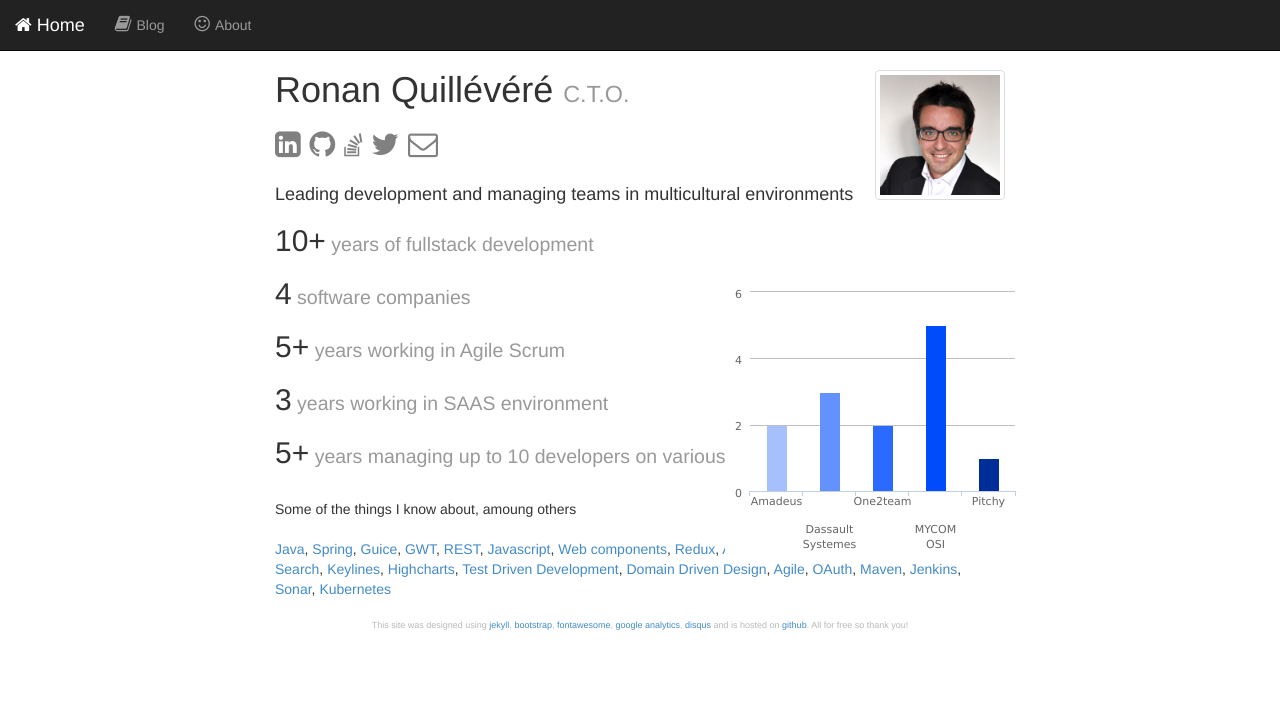
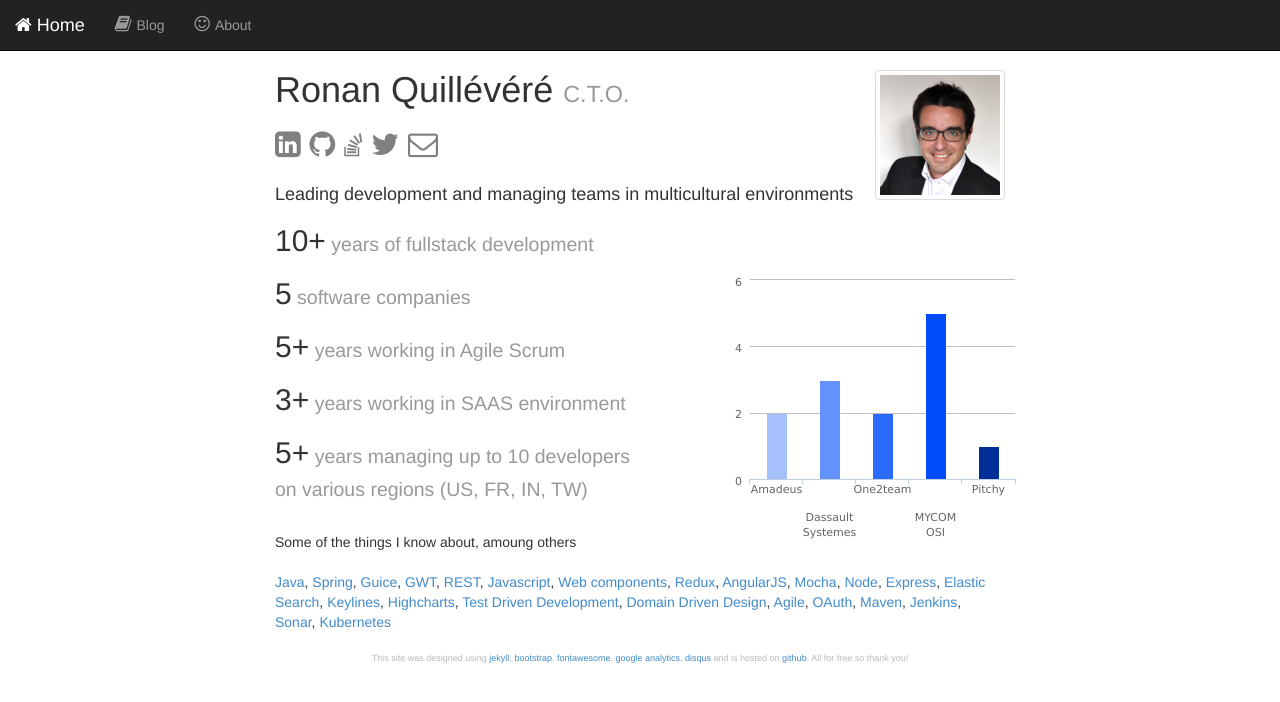
Before and after one commit to ronanquillevere/ronanquillevere.github.io, a Jekyll site: the page built from index.html, in a window 1280 px wide and 945 px high. Shown: the top 702 px of the window. Built offline with Jekyll 4.4.1, drawn with Linux system fonts in a browser that asks for light colours.

Commit message:
update home page

```diff
--- a/css/default.css
+++ b/css/default.css
@@ -162,7 +162,7 @@ nav a:hover i
     width: 300px;
     height: 280px;
     float: right;
-    top: -350px;
+    top: -395px;
     right: 0;
 }
 #chartcontainer {
--- a/index.html
+++ b/index.html
@@ -29,10 +29,10 @@ title: Ronan Quillevere
 	<h4 id="expertise">Leading development and managing teams in multicultural environments</h4>
 
 	<h2>10+<small> years of fullstack development</small></h2>
-	<h2>4<small> software companies</small></h2>
+	<h2>5<small> software companies</small></h2>
 	<h2>5+<small> years working in Agile Scrum</small></h2>
-	<h2>3<small> years working in SAAS environment</small></h2>
-	<h2>5+<small> years managing up to 10 developers on various regions (US, FR, IN, TW)</small></h2> <br>
+	<h2>3+<small> years working in SAAS environment</small></h2>
+	<h2>5+<small> years managing up to 10 developers<br> on various regions (US, FR, IN, TW)</small></h2> <br>
 
 <!--	<div id="chartcontainer">
   		<iframe class="infogram" id="companies" src="//e.infogr.am/mycompanies-94968" width="350" height="553" scrolling="no" frameborder="0" style="border:none;"></iframe><div style="width:350px;border-top:1px solid #acacac;padding-top:3px;font-family:Arial;font-size:10px;text-align:center;"><a style="color:#acacac;text-decoration:none;" href="//infogr.am" target="_blank">Create infographics</a></div>
```
